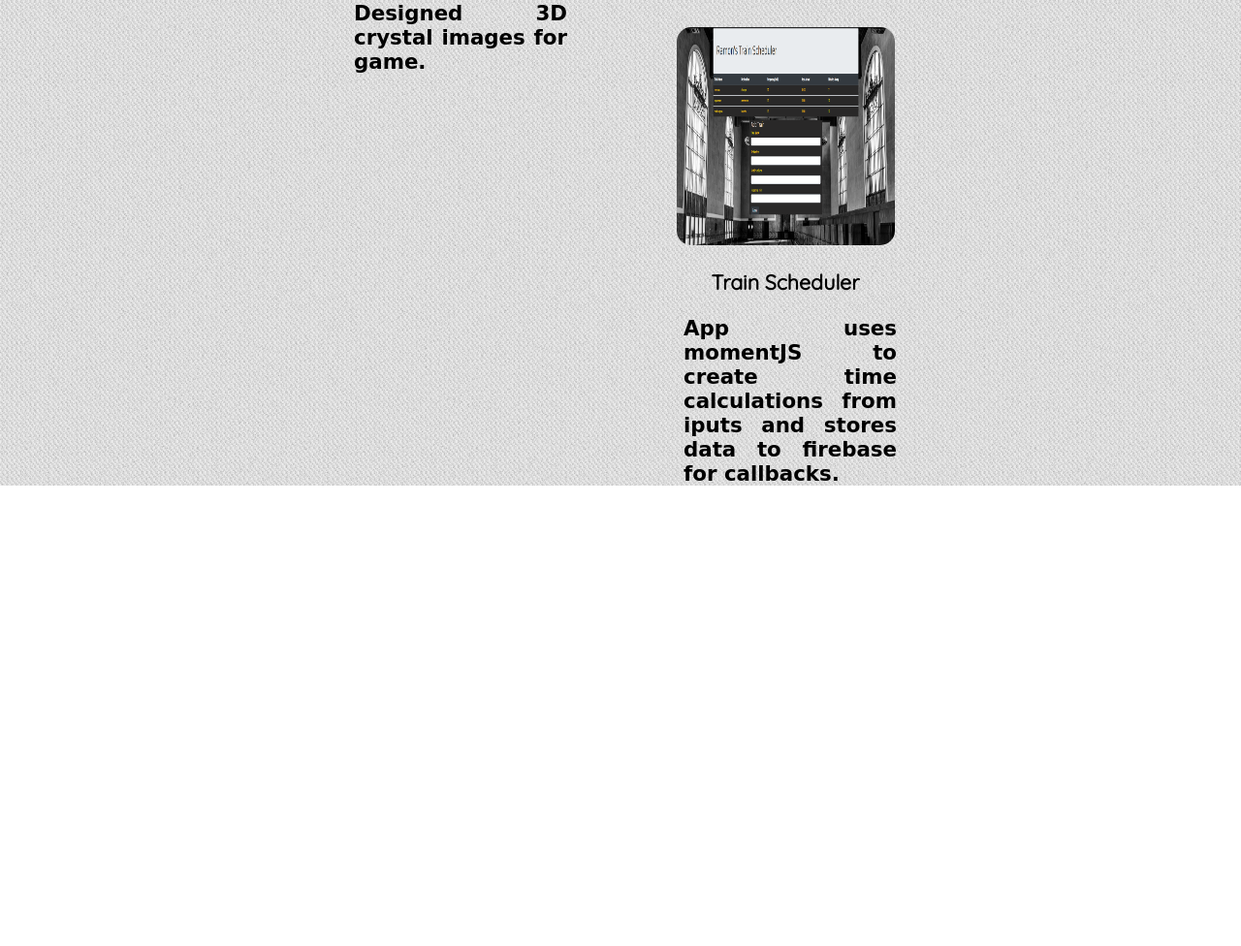
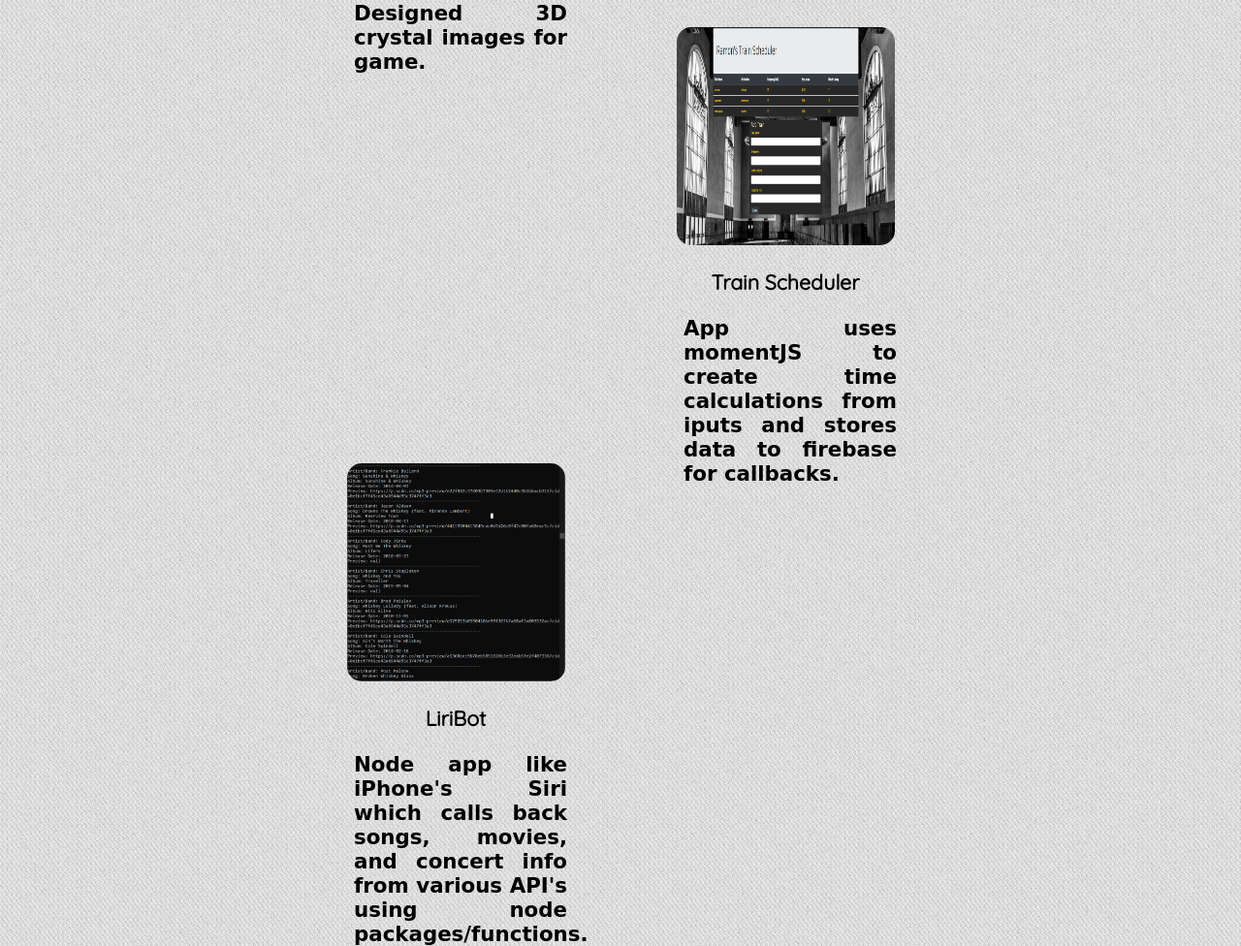
Before and after one commit to ramonb621/Porfolio2019, a plain HTML site: page portfolio.html in a window 1280 px wide. Shown: the part 1698-2674 px from the top of the page at 97% size. Before the commit the page ends 2199 px from the top, so only its background shows below. Drawn offline with nearby package versions, Linux system fonts and the light colour scheme; a web font is replaced by a local one.

Commit message:
added liribot to portfolio

```diff
--- a/portfolio.html
+++ b/portfolio.html
@@ -44,9 +44,14 @@
                                 <p class="description">Game renders random numbers using Math.floor and random for each button. Designed 3D crystal images for game.</p>
                             </div>
                             <div id="project4">
-                                <a href="https://ramonb621.github.io/Train-Scheduler/" target="_blank"><img class="projects" src="images/TrainSched.png" alt="Raccoon Placeholder">Train Scheduler</a>
+                                <a href="https://ramonb621.github.io/Train-Scheduler/" target="_blank"><img class="projects" src="images/TrainSched.png" alt="Train Scheduler">Train Scheduler</a>
                                 <p class="description">App uses momentJS to create time calculations from iputs and stores data to firebase for callbacks.</p>
                             </div>
+                            <div id="project5">
+                                <a href="https://github.com/ramonb621/LiriBot" target="_blank"><img class="projects" src="images/Liribot.png" alt="LiriBot">LiriBot</a>
+                                <p class="description">Node app like iPhone's Siri which calls back songs, movies, and concert info from various API's using node packages/functions.</p>
+                            </div>
+
                     </div>
                 </section>
 
--- a/style/stylesheet.css
+++ b/style/stylesheet.css
@@ -76,7 +76,7 @@ h1, h2, .name, .comment, #contact-me{
     text-align: justify;
     font-family: 'Long Cang', cursive;
 }
-#project1, #project2, #project3, #project4{
+#project1, #project2, #project3, #project4, #project5{
     width: 400px;
     height: 400px;
     text-align: center;
@@ -106,7 +106,7 @@ h1, h2, .name, .comment, #contact-me{
         margin: 25px auto;
         border-radius: 15px;
     }
-    #project1, #project2, #project3, #project4, .menu{
+    #project1, #project2, #project3, #project4, #project5, .menu{
         font-size: 16pt;
     }
     #project1{
@@ -129,6 +129,12 @@ h1, h2, .name, .comment, #contact-me{
         margin-right: 250px;
         margin-top: 50px;
     }
+    #project5{
+        float: left;
+        margin-left: 250px;
+        margin-top: 50px;
+    }
+
 }
 @media screen and (max-width:375px){
     .container, .cont2, .cont3{
```
Also changed, not shown: images/Liribot.png (added).
